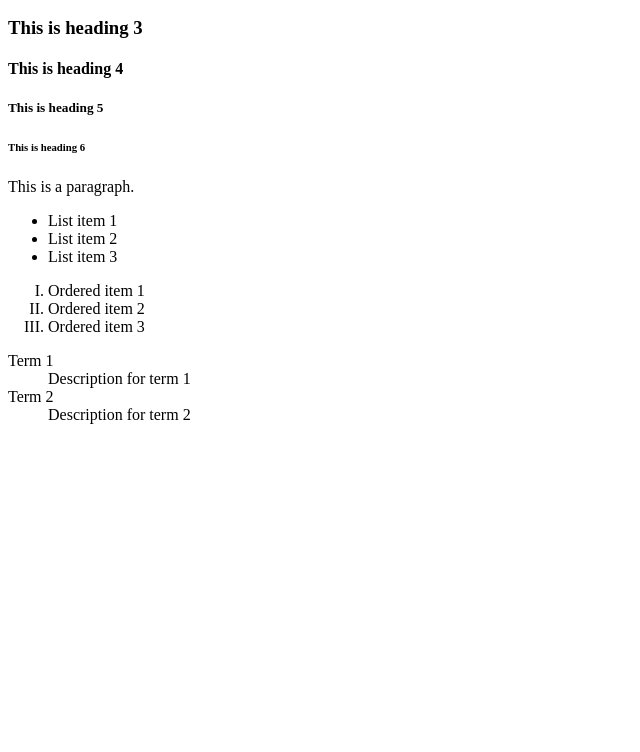
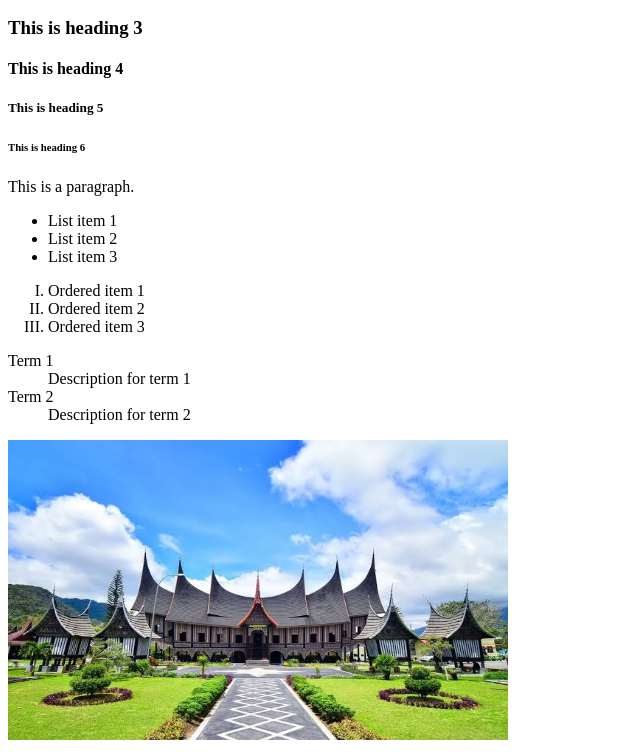
Before and after one commit to anitamaxwin1/basic_web_dev2, a plain HTML site: page basic_web_dev2/index.html in a window 1280 px wide. Shown: the part 110-862 px from the top of the page, without its empty margins (0-640 px from the left). Before the commit the page ends 800 px from the top, so only its background shows below. Drawn offline with Linux system fonts and the light colour scheme.

Commit message:
adding image element

```diff
--- a/basic_web_dev2/index.html
+++ b/basic_web_dev2/index.html
@@ -6,6 +6,7 @@
     <title>HTML Basic 01</title>
 </head>
 <body>
+    <!-- Heading and Paragraph -->
     <h1>This is a HCI Session</h1>
     <h2>This is heading 2</h2>
     <h3>This is heading 3</h3>
@@ -13,21 +14,26 @@
     <h5>This is heading 5</h5>
     <h6>This is heading 6</h6>
     <p>This is a paragraph.</p>
+    <!-- Unordered List -->
     <ul>
         <li>List item 1</li>
         <li>List item 2</li>
         <li>List item 3</li>
     </ul>
+    <!-- Ordered List -->
     <ol type="I">
         <li>Ordered item 1</li>
         <li>Ordered item 2</li>
         <li>Ordered item 3</li>
     </ol>
+    <!-- Definition List -->
     <dl>
         <dt>Term 1</dt>
         <dd>Description for term 1</dd>
         <dt>Term 2</dt>
         <dd>Description for term 2</dd>
     </dl>
+    <!-- Image -->
+    <img src="padang.jpg" alt="padang" width="500" height="300">
 </body>
 </html>
```
Also changed, not shown: basic_web_dev2/padang.jpg (added).
